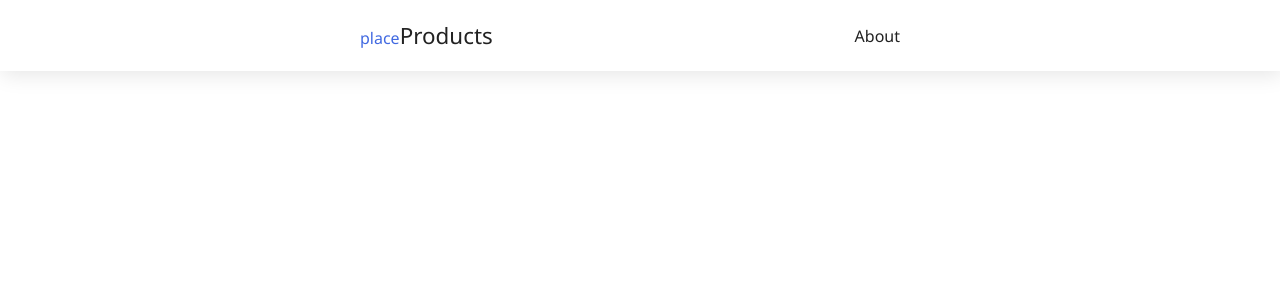
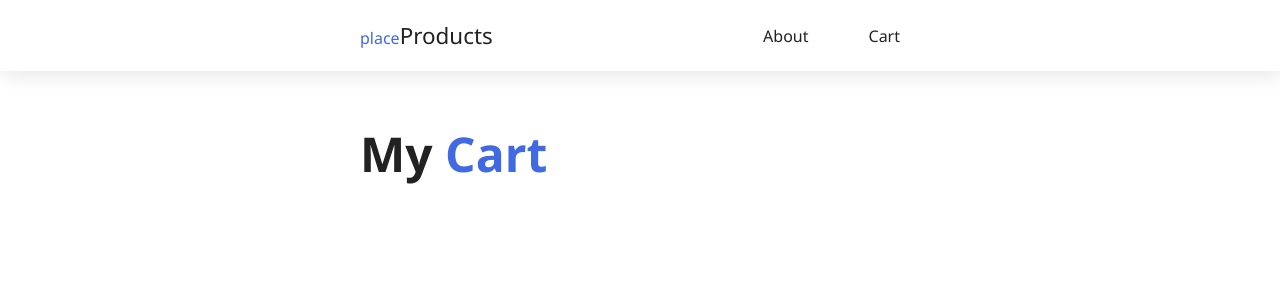
Before and after one commit to gabrielprmartins/placeProducts, a React (Create React App) app: page /cart in a window 1280 px wide. Before the commit this address had no page. Shown: the top 300 px of the page. Built offline with nearby package versions, Linux system fonts and the light colour scheme.

Commit message:
Cart Cart added

```diff
--- a/src/App.js
+++ b/src/App.js
@@ -1,22 +1,27 @@
 import { BrowserRouter, Routes, Route } from "react-router-dom";
 import "./App.css";
+import { CartStorage } from "./Context/CartContext";
 
 import Header from "./Components/Header";
 import Products from "./Components/Products";
 import Product from "./Components/Product";
 import About from "./Components/About";
+import Cart from "./Components/Cart";
 
 const App = () => {
   return (
     <BrowserRouter>
+      <CartStorage>
         <Header />
         <div className="container">
           <Routes>
             <Route path="/" element={<Products />} />
             <Route path="product/:id" element={<Product />} />
             <Route path="about" element={<About />} />
+            <Route path="cart" element={<Cart />} />
           </Routes>
         </div>
+      </CartStorage>
     </BrowserRouter>
   );
 };
--- a/src/Components/About.module.css
+++ b/src/Components/About.module.css
@@ -30,5 +30,6 @@
 }
 
 .github:hover {
-  box-shadow: 2px 4px 20px 0 rgba(0, 0, 0, 0.15);
+  box-shadow: 2px 4px 20px 0 rgba(65, 105, 225, 0.35);
+  transform: scale(1.05);
 }
--- /dev/null
+++ b/src/Components/Cart.js
@@ -0,0 +1,14 @@
+import React from "react";
+import styles from "./Cart.module.css";
+
+const Cart = () => {
+  return (
+    <section className={`${styles.cart} animeUp`}>
+      <h1>
+        My <span>Cart</span>
+      </h1>
+    </section>
+  );
+};
+
+export default Cart;
--- /dev/null
+++ b/src/Components/Cart.module.css
@@ -0,0 +1,7 @@
+.cart h1 {
+  font-size: 3rem;
+}
+
+.cart h1 span {
+  color: royalblue;
+}
--- a/src/Components/Header.js
+++ b/src/Components/Header.js
@@ -1,3 +1,4 @@
+import React from "react";
 import { NavLink } from "react-router-dom";
 import styles from "./Header.module.css";
 
@@ -13,6 +14,9 @@ const Header = () => {
             <li>
               <NavLink to="about">About</NavLink>
             </li>
+            <li>
+              <NavLink to="cart">Cart</NavLink>
+            </li>
           </ul>
         </nav>
       </div>
--- a/src/Components/Products.js
+++ b/src/Components/Products.js
@@ -34,6 +34,9 @@ const Products = () => {
         title="placeProducts"
         description="placeProducts - The most company of Products in America Latina."
       />
+      <h1 className={styles.mainTitle}>
+        Find your products <span>more easily</span>
+      </h1>
       <div className={styles.products}>
         {data.map(({ id, image, title, price }) => (
           <Link to={`product/${id}`} className={styles.product} key={id}>
--- a/src/Components/Products.module.css
+++ b/src/Components/Products.module.css
@@ -18,7 +18,8 @@
 }
 
 .product:hover {
-  box-shadow: 2px 4px 20px 0 rgba(0, 0, 0, 0.1);
+  box-shadow: 2px 4px 20px 0 rgba(65, 105, 225, 0.35);
+  transform: scale(1.05);
 }
 
 .product h2 {
@@ -40,3 +41,14 @@
   margin-bottom: 20px;
   max-width: 100px;
 }
+
+.mainTitle {
+  font-size: 3.1rem;
+  text-align: center;
+  margin-top: -30px;
+  margin-bottom: 30px;
+}
+
+.mainTitle span {
+  color: royalblue;
+}
--- /dev/null
+++ b/src/Context/CartContext.js
@@ -0,0 +1,20 @@
+import React from "react";
+
+export const CartContext = React.createContext();
+
+export const CartStorage = ({ children }) => {
+  const [cart, setCart] = React.useState("");
+
+  const addToCart = React.useCallback(
+    (item) => {
+      setCart([...cart, item]);
+    },
+    [cart]
+  );
+
+  return (
+    <CartContext.Provider value={(cart, addToCart)}>
+      {children}
+    </CartContext.Provider>
+  );
+};
```
Lines whose indentation alone changed are shown as unchanged.
